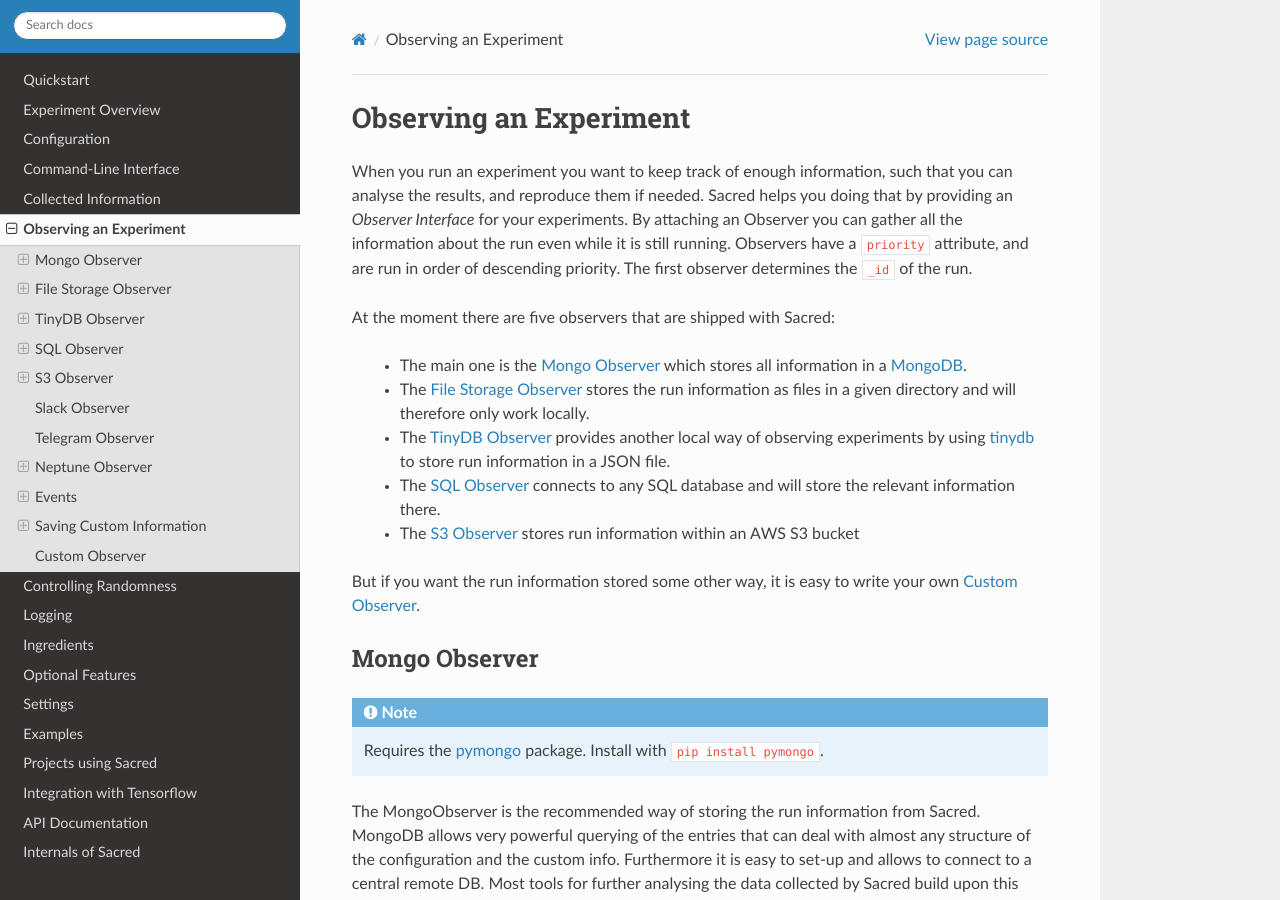
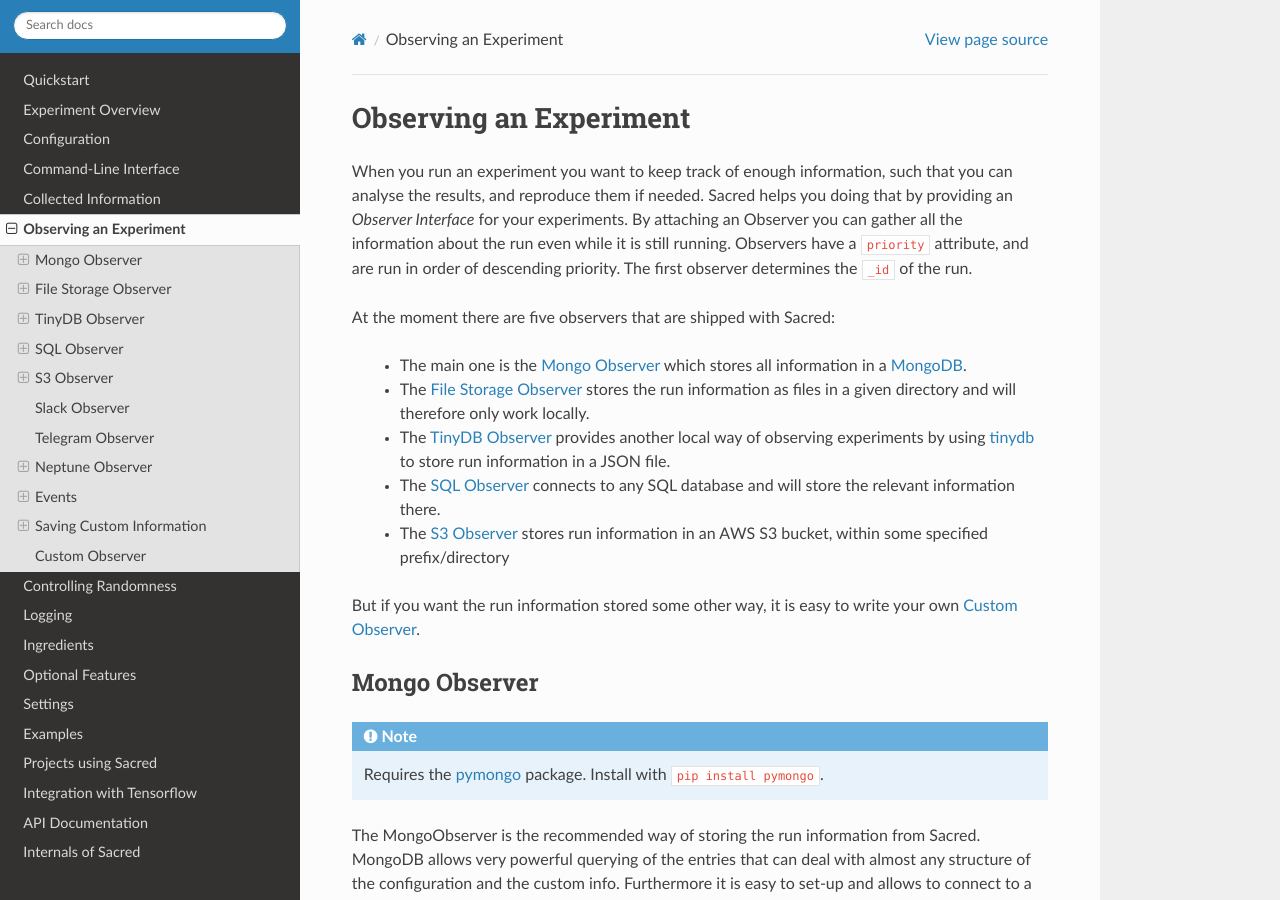
Before and after one commit to IDSIA/sacred, a Sphinx documentation site: the page built from docs/observers.rst, in a window 1280 px wide and 900 px high. Built offline with Sphinx 7.4.7 and the Read the Docs theme 2.0.0, drawn with Linux system fonts in a browser that asks for light colours.

Commit message:
remove create method and update docs accordingly

```diff
--- a/docs/observers.rst
+++ b/docs/observers.rst
@@ -20,7 +20,9 @@
    to store run information in a JSON file.
  * The :ref:`sql_observer` connects to any SQL database and will store the
    relevant information there.
- * The :ref:`s3_observer` stores run information within an AWS S3 bucket
+ * The :ref:`s3_observer` stores run information in an AWS S3 bucket, within
+   some specified prefix/directory
+
 
 But if you want the run information stored some other way, it is easy to write
 your own :ref:`custom_observer`.
```
Also changed, not shown: other parts of docs/observers.rst (+2 -2 lines), 1 other file.
